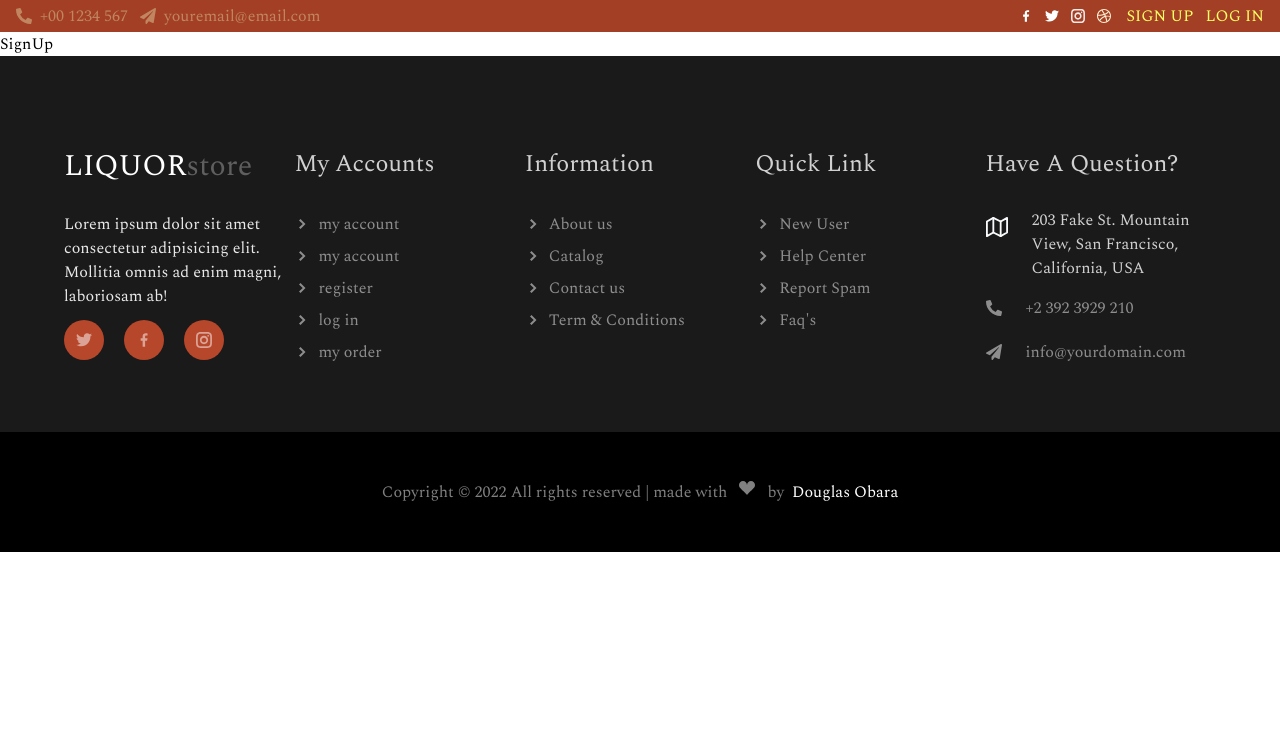
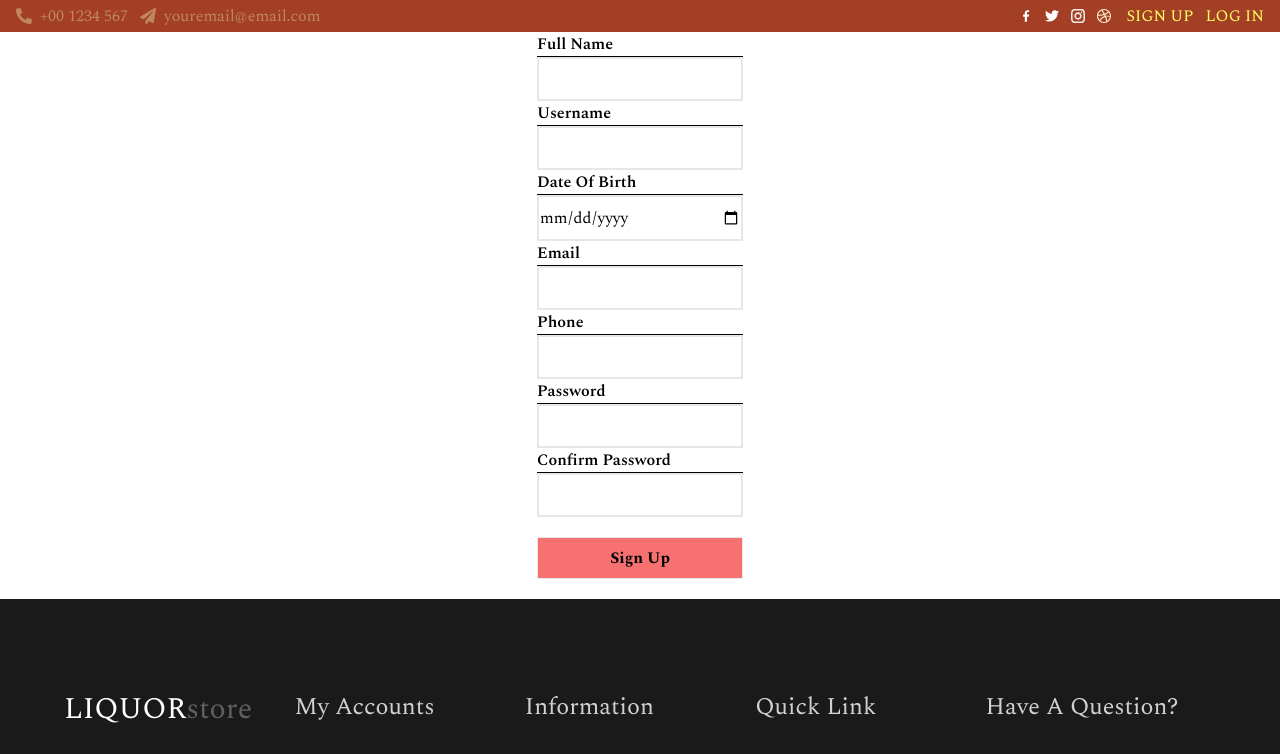
Before and after one commit to Douglas254/Liquor-Store-Front-End, a React (Vite) app: page /signup in a window 1280 px wide. Shown: the top 754 px of the page. Built offline with nearby package versions, Linux system fonts and the light colour scheme.

Commit message:
create sign up form

```diff
--- a/src/pages/SignUp.jsx
+++ b/src/pages/SignUp.jsx
@@ -1,7 +1,137 @@
 import React from "react";
+import { useFormik } from "formik";
+import { signupSchema } from "../schemas";
 
-const SignUp = () => {
-  return <div>SignUp</div>;
+const initialValues = {
+  name: "",
+  username: "",
+  dob: "",
+  email: "",
+  phone: "",
+  password: "",
+  cpassword: "",
 };
 
+function SignUp() {
+  const { values, handleBlur, handleChange, handleSubmit, errors, touched } =
+    useFormik({
+      initialValues,
+      validationSchema: signupSchema,
+      onSubmit: (values, actions) => {
+        actions.resetForm();
+        console.log(values);
+      },
+    });
+
+  console.log(touched);
+  return (
+    <>
+      <div className="flex justify-center items-center m-auto w-1/4 md:w-3/4">
+        <form className="flex flex-col" onSubmit={handleSubmit}>
+          {/* Full Name */}
+          <label className="block font-semibold border-b border-black" htmlFor="name" >Full Name</label>
+          <input
+          className="border-2 outline-none py-2"
+            type="text"
+            name="name"
+            value={values.name}
+            onBlur={handleBlur}
+            onChange={handleChange}
+          />
+          <div className="text-red-900 text-sm font-semibold">
+            {errors.name && touched.name && <p>{errors.name}</p>}
+          </div>
+
+          {/* Username */}
+          <label className="block font-semibold border-b border-black" htmlFor="name" >Username</label>
+          <input
+          className="border-2 outline-none py-2"
+            type="text"
+            name="username"
+            value={values.username}
+            onBlur={handleBlur}
+            onChange={handleChange}
+          />
+          <div className="text-red-900 text-sm font-semibold">
+            {errors.username && touched.username && <p>{errors.username}</p>}
+          </div>
+
+          {/* Date of Birth */}
+          <label className="block font-semibold border-b border-black" htmlFor="name" >Date Of Birth</label>
+          <input
+          className="border-2 outline-none py-2"
+            type="date"
+            name="dob"
+            value={values.dob}
+            onBlur={handleBlur}
+            onChange={handleChange}
+          />
+          <div className="text-red-900 text-sm font-semibold">
+            {errors.dob && touched.dob && <p>{errors.dob}</p>}
+          </div>
+
+          {/* Email */}
+          <label className="block font-semibold border-b border-black" htmlFor="email ">Email</label>
+          <input
+          className="border-2 outline-none py-2"
+            type="text"
+            name="email"
+            value={values.email}
+            onBlur={handleBlur}
+            onChange={handleChange}
+          />
+          <div className="text-red-900 text-sm font-semibold">
+            {errors.email && touched.email && <p>{errors.email}</p>}
+          </div>
+
+          {/* Phone Number */}
+          <label className="block font-semibold border-b border-black" htmlFor="email ">Phone</label>
+          <input
+          className="border-2 outline-none py-2"
+            type="text"
+            name="phone"
+            value={values.phone}
+            onBlur={handleBlur}
+            onChange={handleChange}
+          />
+          <div className="text-red-900 text-sm font-semibold">
+            {errors.phone && touched.phone && <p>{errors.phone}</p>}
+          </div>
+
+          {/* Password */}
+          <label className="block font-semibold border-b border-black" htmlFor="passw ord">Password</label>
+          <input
+          className="border-2 outline-none py-2"
+            type="password"
+            name="password"
+            value={values.password}
+            onBlur={handleBlur}
+            onChange={handleChange}
+          />
+          <div className="text-red-900 text-sm font-semibold">
+            {errors.password && touched.password && <p>{errors.password}</p>}
+          </div>
+
+          {/* Confirm Password */}
+          <label className="block font-semibold border-b border-black" htmlFor="cpass word">Confirm Password</label>
+          <input
+          className="border-2 outline-none py-2"
+            type="password"
+            name="cpassword"
+            value={values.cpassword}
+            onBlur={handleBlur}
+            onChange={handleChange}
+          />
+          <div className="text-red-900 text-sm font-semibold">
+            {errors.cpassword && touched.cpassword && <p>{errors.cpassword}</p>}
+          </div>
+
+          {/* Submit Form */}
+          <button className="border bg-red-400 my-5 py-2 font-bold transition-all ease-in-out hover:scale-105" type="submit">Sign Up</button>
+        </form>
+      </div>
+    </>
+  );
+}
+
 export default SignUp;
--- /dev/null
+++ b/src/schemas/index.js
@@ -0,0 +1,21 @@
+import * as Yup from "yup";
+
+const passwordRegex = new RegExp(
+  "^(?=.*[a-z])(?=.*[A-Z])(?=.*[0-9])(?=.*[!@#$%^&*])(?=.{8,})"
+);
+
+export const signupSchema = Yup.object({
+  name: Yup.string().min(3).required("Please enter your full name."),
+  username: Yup.string().min(3).required("Please enter your username."),
+  dob: Yup.string().required("Please enter date of birth."),
+  email: Yup.string()
+  .email("Please enter valid email.")
+  .required("Please enter your email."),
+  phone: Yup.string().required("Please enter your phone number."),
+  password: Yup.string()
+    .matches(passwordRegex, "Please enter valid password.")
+    .required("Please enter your password."),
+  cpassword: Yup.string()
+    .oneOf([Yup.ref("password")], "Password do NOT match!")
+    .required("Please enter confirm password."),
+});
```
